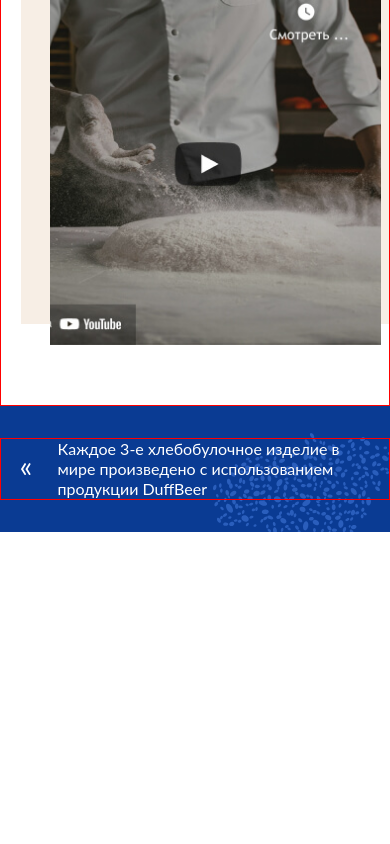
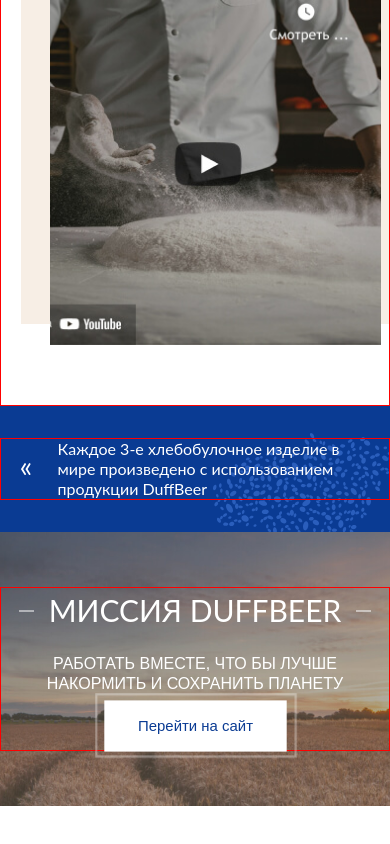
Before and after one commit to YaroslavaSabitova/conecom-project, a plain HTML site: page src/index.html in a window 390 px wide. Shown: the part 747-1591 px from the top of the page. Before the commit the page ends 1279 px from the top, so only its background shows below. Drawn offline with nearby package versions, Linux system fonts and the light colour scheme; files that its build step writes are made by us from their sources; files whose address does not match are found by name; a web font is replaced by a local one.

Commit message:
section mission

```diff
--- a/src/index.html
+++ b/src/index.html
@@ -103,6 +103,20 @@
                     </div>
                 </div>
             </section>
+
+            <section class="mission">
+                <div class="container">
+                    <div class="mission__wrapper">
+                        <h2 class="mission__title">МИССИЯ DuffBeer</h2>
+                        <p class="mission__slogan">
+                            работать вместе, что бы лучше накормить и сохранить планету
+                        </p>
+                        <button class="button mission__button" type="button">
+                            Перейти на сайт
+                        </button>
+                    </div>
+                </div>
+            </section>
         </main>
 
         <script defer src="./dist/js/script.js"></script>
--- /dev/null
+++ b/src/scss/components/button.scss
@@ -0,0 +1,86 @@
+.button {
+    position: relative;
+    z-index: 2;
+    width: 283px;
+    padding: 2rem 4rem;
+    font-family: var(--font-family);
+    font-weight: 400;
+    font-size: 1.8rem;
+    line-height: 156%;
+    text-align: center;
+    color: var(--color-accent-blue);
+    background: var(--color-white);
+    border: none;
+    animation: 1.5s linear 1s infinite btn;
+    transition: all 0.3s ease;
+
+    @media (max-width: 611px) {
+        width: 171px;
+        padding: 1rem 2rem;
+        font-size: 1.4rem;
+        line-height: 200%;
+    }
+
+    @media (max-width: 291px) {
+        width: 197px;
+        font-size: 1.8rem;
+        line-height: 156%;
+    }
+
+    &::before {
+        @include pseudoelem;
+        top: -6px;
+        left: -7px;
+        z-index: -1;
+        width: 105%;
+        height: 120%;
+        border: 2px solid rgba(255, 255, 255, 0.5);
+        animation: 1.5s linear 1s infinite btn-shadow;
+
+        @media (max-width: 611px) {
+            top: -4px;
+            left: -4px;
+            z-index: -1;
+            width: 105%;
+            height: 115%;
+        }
+    }
+
+    &:hover {
+        color: var(--color-white);
+        background: var(--color-accent-blue);
+    }
+
+    &:active,
+    &:focus {
+        filter: brightness(0.7);
+    }
+}
+
+@keyframes btn {
+    from,
+    to {
+        transform: scale(1);
+    }
+
+    50% {
+        transform: scale(1.1);
+    }
+}
+
+@keyframes btn-shadow {
+    0% {
+        transform: scale(0.95);
+        opacity: 0;
+    }
+
+    50% {
+        transform: scale(1);
+        opacity: 1;
+    }
+
+    to {
+        transform: scaleX(1.15) scaleY(1.3);
+        opacity: 0;
+    }
+}
--- /dev/null
+++ b/src/scss/components/mission.scss
@@ -0,0 +1,127 @@
+.mission {
+    position: relative;
+    margin-bottom: 10rem;
+    padding: 80px 0 101px;
+    background: url(../img/mission.jpg) center/cover no-repeat;
+
+    @media (max-width: 931px) {
+        padding: 84px 0 101px;
+        background: url(../img/mission-m.jpg) center/cover no-repeat;
+    }
+
+    @media (max-width: 611px) {
+        padding: 55px 0;
+    }
+
+    @media (max-width: 291px) {
+        padding: 27px 0 60px;
+        background: url(../img/mission-xs.jpg) center/cover no-repeat;
+    }
+
+    &__wrapper {
+        display: flex;
+        flex-direction: column;
+        align-items: center;
+        justify-content: center;
+        gap: 40px;
+
+        @media (max-width: 931px) {
+            gap: 32px;
+        }
+
+        @media (max-width: 611px) {
+            gap: 0px;
+        }
+    }
+
+    &__title {
+        position: relative;
+        font-family: var(--second-family);
+        font-weight: 400;
+        font-size: 4.8rem;
+        line-height: 167%;
+        text-transform: uppercase;
+        text-align: center;
+        color: var(--color-white);
+
+        @media (max-width: 611px) {
+            margin-bottom: 20px;
+            font-size: 3rem;
+            line-height: 153%;
+        }
+
+        @media (max-width: 291px) {
+            margin-bottom: 4px;
+            font-size: 1.8rem;
+            line-height: 256%;
+        }
+
+        &::before,
+        &::after {
+            @include pseudoelem;
+            top: 50%;
+            transform: translateY(-50%);
+            width: 66px;
+            height: 4px;
+            background-color: var(--color-white);
+
+            @media (max-width: 611px) {
+                width: 15px;
+                height: 1px;
+            }
+        }
+
+        &::before {
+            left: -20%;
+
+            @media (max-width: 611px) {
+                left: -10%;
+            }
+
+            @media (max-width: 291px) {
+                left: -18%;
+            }
+        }
+
+        &::after {
+            right: -20%;
+            left: unset;
+
+            @media (max-width: 611px) {
+                right: -10%;
+            }
+
+            @media (max-width: 291px) {
+                right: -18%;
+            }
+        }
+    }
+
+    &__slogan {
+        font-family: var(--font-family);
+        font-weight: 400;
+        font-size: 2.4rem;
+        line-height: 117%;
+        text-transform: uppercase;
+        text-align: center;
+        color: var(--color-white);
+
+        @media (max-width: 931px) {
+            max-width: 582px;
+            line-height: 133%;
+        }
+
+        @media (max-width: 611px) {
+            max-width: 400px;
+            margin-bottom: 8px;
+            font-size: 1.6rem;
+            line-height: 125%;
+        }
+
+        @media (max-width: 291px) {
+            margin-bottom: 30px;
+            font-size: 1.6rem;
+            line-height: 125%;
+        }
+    }
+}
--- a/src/scss/style.scss
+++ b/src/scss/style.scss
@@ -13,3 +13,5 @@
 @import './components/title';
 @import './components/experience';
 @import './components/info';
+@import './components/mission';
+@import './components/button';
```
Also changed, not shown: index.html (+1 -1 lines), dist/css/components/button.min.css (added), dist/css/style.min.css, dist/img/decor-info.svg, dist/img/mission-m.jpg (added), dist/img/mission-xs.jpg (added), dist/img/mission.jpg (added), src/img/mission-m.jpg (added), src/img/mission-xs.jpg (added), src/img/mission.jpg (added).
